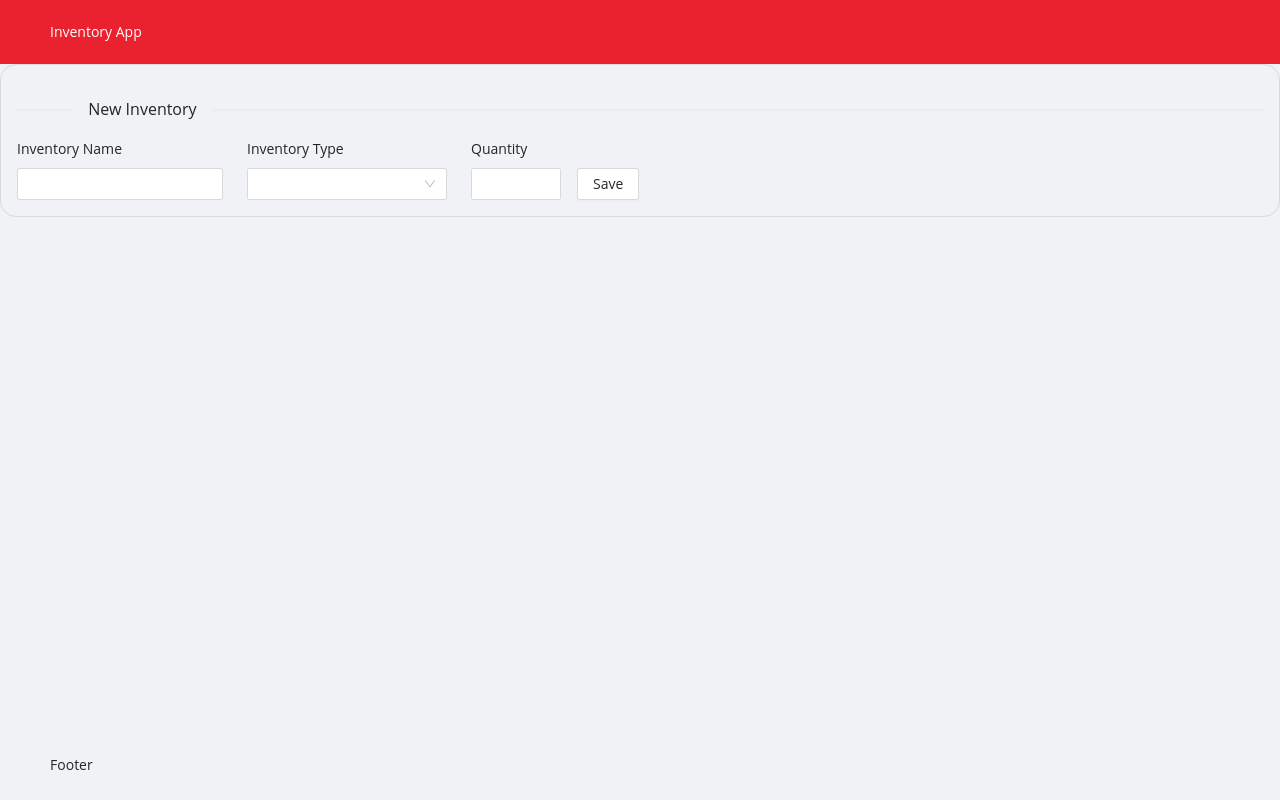
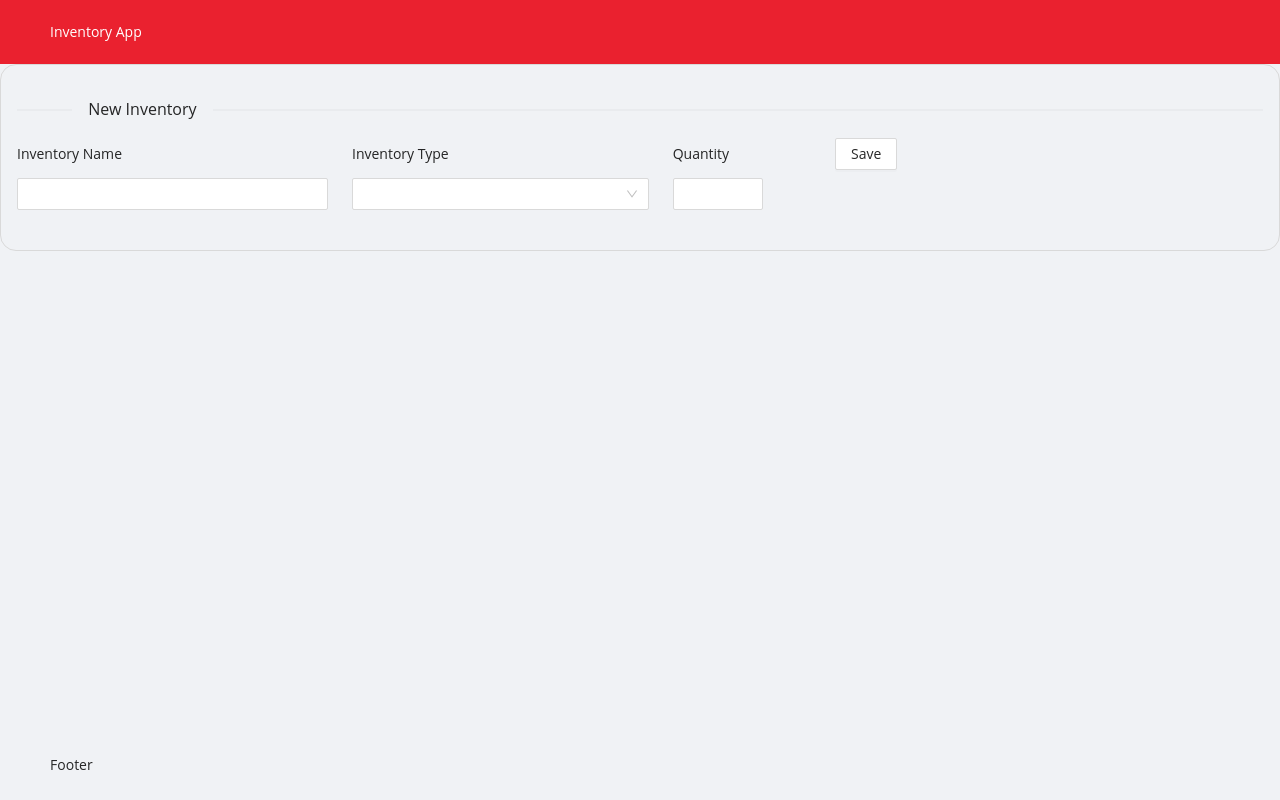
Before and after one commit to hitay-co/inventory-app-frontend, a React (Create React App) app: page / in a window 1280 px wide. Built offline with nearby package versions, Linux system fonts and the light colour scheme.

Commit message:
n11 favicon found and added. Form and Form.Items added.

```diff
--- a/src/components/Home.jsx
+++ b/src/components/Home.jsx
@@ -1,38 +1,45 @@
 import {
   Button,
   Col,
+  Form,
   Divider,
   Input,
   InputNumber,
   Row,
   Select,
   Space,
-  Typography,
 } from 'antd';
 import './Home.css';
 
-const { Text } = Typography;
 const { Option } = Select;
 
 const Home = () => {
   const typeOptions = ['Computer', 'Monitor', 'Keyboard', 'Printer'];
 
+  const onFinish = (formData) => {};
   return (
     <div className='home-container'>
       <Divider orientation='left'>New Inventory</Divider>
+      <Form onFinish={onFinish}>
         <Space className='container'>
-        <Row gutter={[16, 16]} align='bottom' wrap={false}>
+          <Row gutter={[16, 16]}>
             <Col>
-            <Row gutter={[24, 24]}>
+              <Row gutter={[24, 24]} align='bottom' wrap={false}>
                 <Col>
-                <Space direction='vertical'>
-                  <Text>Inventory Name</Text>
+                  <Form.Item
+                    name='name'
+                    label='Inventory Name'
+                    labelCol={{ span: 24 }}
+                  >
                     <Input />
-                </Space>
+                  </Form.Item>
                 </Col>
                 <Col>
-                <Space direction='vertical'>
-                  <Text>Inventory Type</Text>
+                  <Form.Item
+                    name='type'
+                    label='Inventory Type'
+                    labelCol={{ span: 24 }}
+                  >
                     <Select className='home-container-select' allowClear>
                       {typeOptions.map((type, index) => (
                         <Option key={index} value={type}>
@@ -40,22 +47,26 @@ const Home = () => {
                         </Option>
                       ))}
                     </Select>
-                </Space>
+                  </Form.Item>
                 </Col>
                 <Col>
-                <Space direction='vertical'>
-                  <Text>Quantity</Text>
+                  <Form.Item
+                    name='quantity'
+                    label='Quantity'
+                    labelCol={{ span: 24 }}
+                  >
                     <InputNumber />
-                </Space>
+                  </Form.Item>
                 </Col>
               </Row>
             </Col>
 
             <Col>
-            <Button>Save</Button>
+              <Button htmlType='submit'>Save</Button>
             </Col>
           </Row>
         </Space>
+      </Form>
     </div>
   );
 };
```
Also changed, not shown: 1 other file (tests, documents, lock files or other folders). Lines whose indentation alone changed are shown as unchanged.
